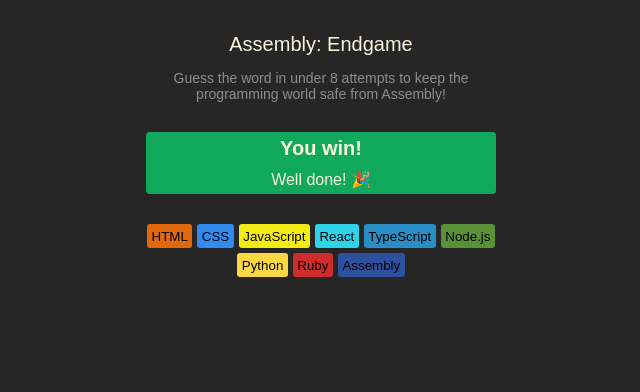
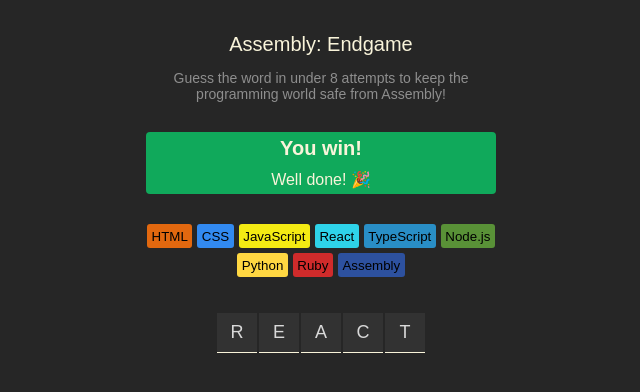
Before and after one commit to TasinTausif/AssemblyEndgame, a React (Vite) app: page / in a window 1280 px wide. Shown: the top 392 px of the page, without its empty margins (319-959 px from the left). Built offline with nearby package versions, Linux system fonts and the light colour scheme.

Commit message:
word Section done

```diff
--- a/src/App.css
+++ b/src/App.css
@@ -54,10 +54,28 @@
     gap: 5px;
     justify-content: center;
     max-width: 350px;
+    margin-bottom: 36px;
 }
 
-.chip {
+section.language-chips > .chip {
     border-radius: 3px;
     padding: 4.5px;
     border: none;
 }
+
+section.word {
+    display: flex;
+    justify-content: center;
+    gap: 2px;
+}
+
+section.word > span{
+    height: 40px;
+    width: 40px;
+    background-color: #323232;
+    display: flex;
+    justify-content: center;
+    align-items: center;
+    font-size: 1.125rem;
+    border-bottom: 1px solid #F9F4DA;
+}
--- a/src/components/Main.jsx
+++ b/src/components/Main.jsx
@@ -1,11 +1,13 @@
 import GameStatus from './GameStatus'
 import LanguageChips from './LanguageChips'
+import Word from './Word'
 export default function () {
 
     return (
         <main>
             <GameStatus />
             <LanguageChips />
+            <Word />
         </main>
     )
 }
--- /dev/null
+++ b/src/components/Word.jsx
@@ -0,0 +1,17 @@
+import {useState} from 'react'
+
+export default function(){
+
+    const [currentWord, setCurrentWord] = useState("react")
+
+    const letterElements = currentWord.split("").map((letterElement, index) => (
+        <span key={index} className="letter-box">
+            {letterElement.toUpperCase()}
+        </span>
+    ))
+    return (
+        <section className='word'>
+            {letterElements}
+        </section>
+    )
+}
```
